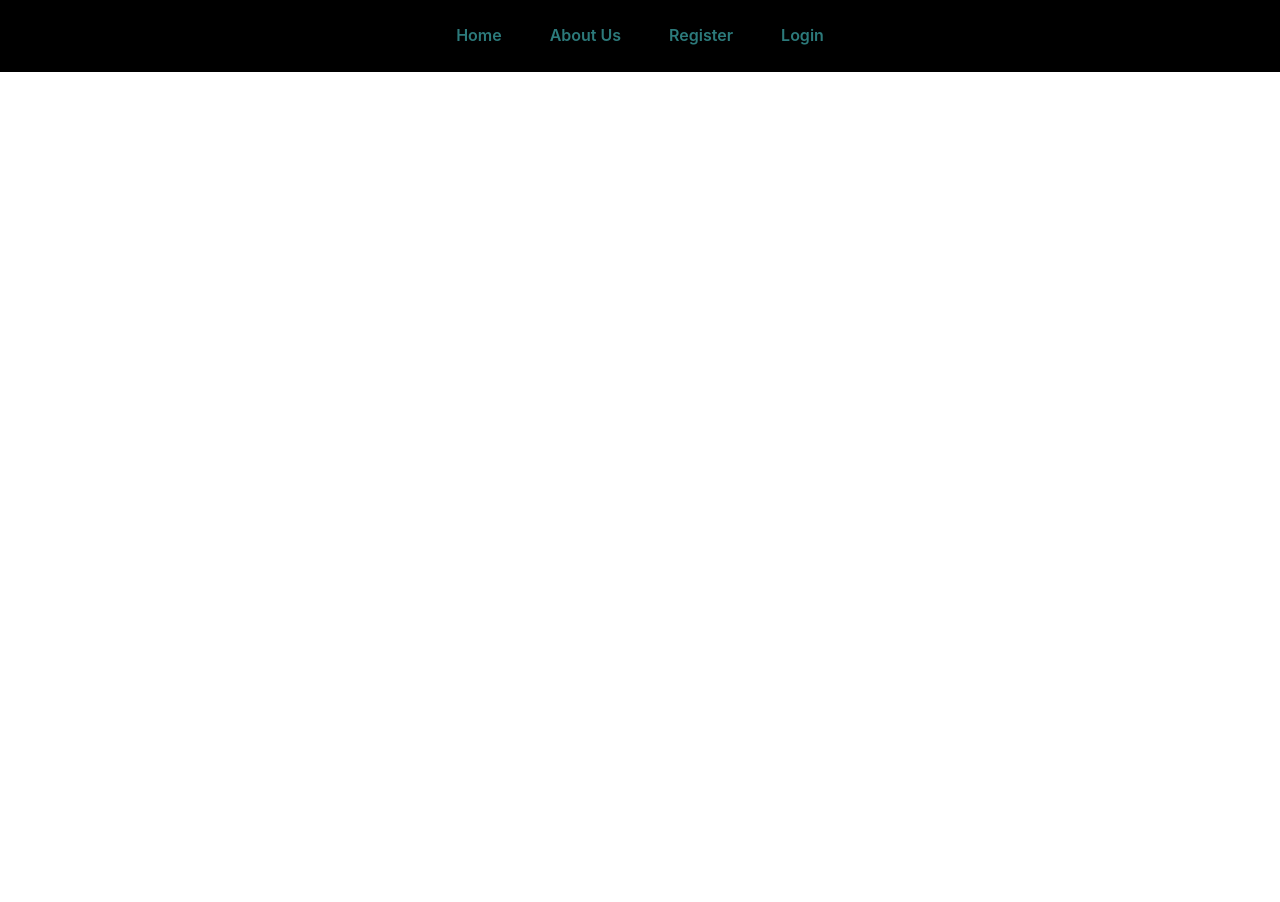
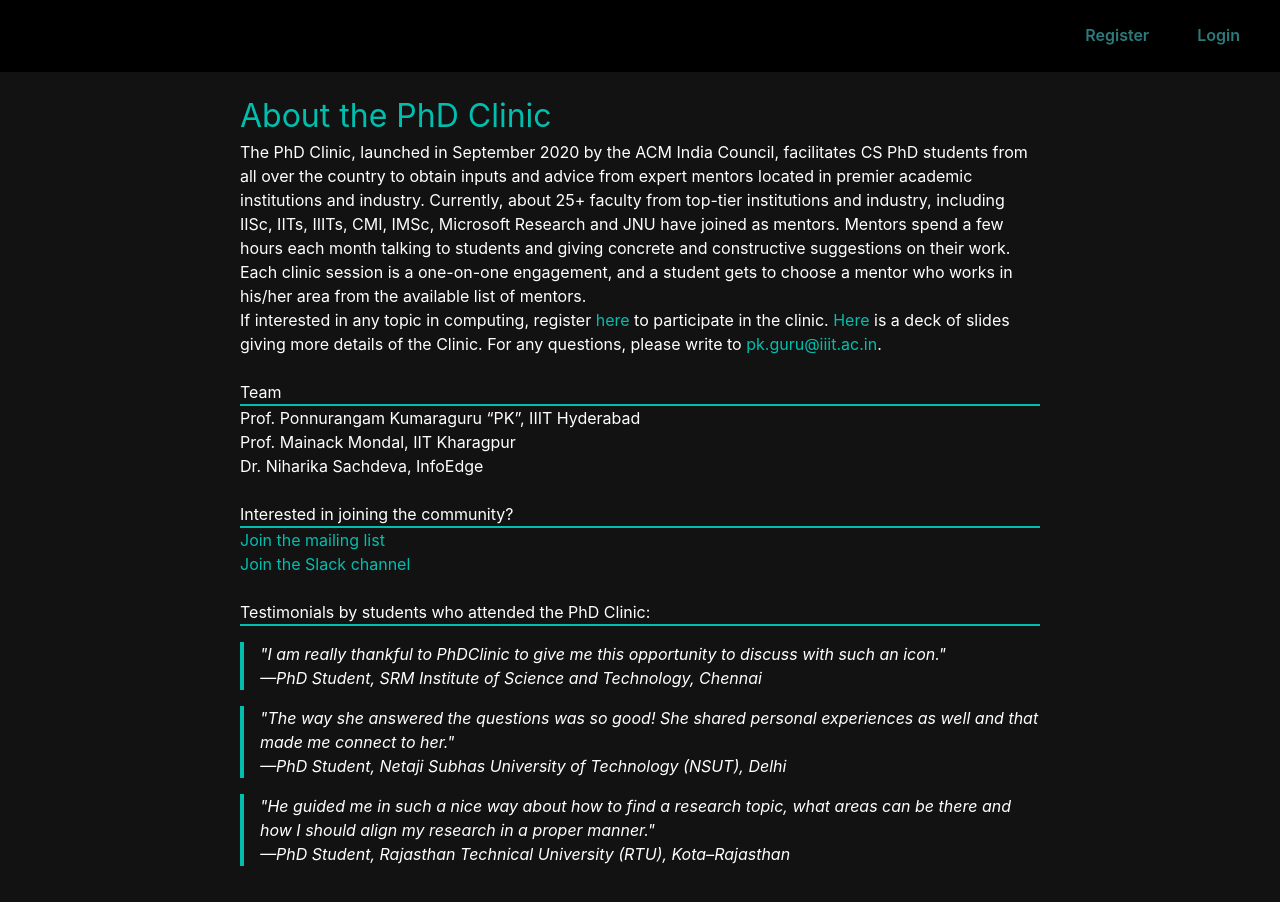
Before and after one commit to srivhash/acm-india, a React (Create React App) app in the folder frontend/: page / in a window 1280 px wide. Before the commit the page ends 800 px from the top, so only its background shows below. Built offline with nearby package versions, Linux system fonts and the light colour scheme.

Commit message:
formatting

```diff
--- a/frontend/src/App.js
+++ b/frontend/src/App.js
@@ -1,6 +1,7 @@
 import React from 'react';
 import { useNavigate } from 'react-router-dom';
 import { Box, Button, Flex } from '@chakra-ui/react';
+import About from './components/About';
 
 const App = () => {
   const navigate = useNavigate();
@@ -11,8 +12,8 @@ const App = () => {
           ACM India Dashboard
         </Text>
       </Box> */}
-      <Flex as="nav" bg="black" p={4} justifyContent="center">
-        <Button
+      <Flex as="nav" bg="black" p={4} justifyContent="right">
+        {/* <Button
           colorScheme="teal"
           variant="ghost"
           onClick={() => navigate('/home')}
@@ -20,8 +21,8 @@ const App = () => {
           mx={2}
         >
           Home
-        </Button>
-        <Button
+        </Button> */}
+        {/* <Button
           colorScheme="teal"
           variant="ghost"
           onClick={() => navigate('/about')}
@@ -29,7 +30,7 @@ const App = () => {
           mx={2}
         >
           About Us
-        </Button>
+        </Button> */}
         <Button
           colorScheme="teal"
           variant="ghost"
@@ -59,7 +60,9 @@ const App = () => {
           Form
         </Button> */}
       </Flex>
+      <About />
     </Box>
+
   );
 };
 
```
